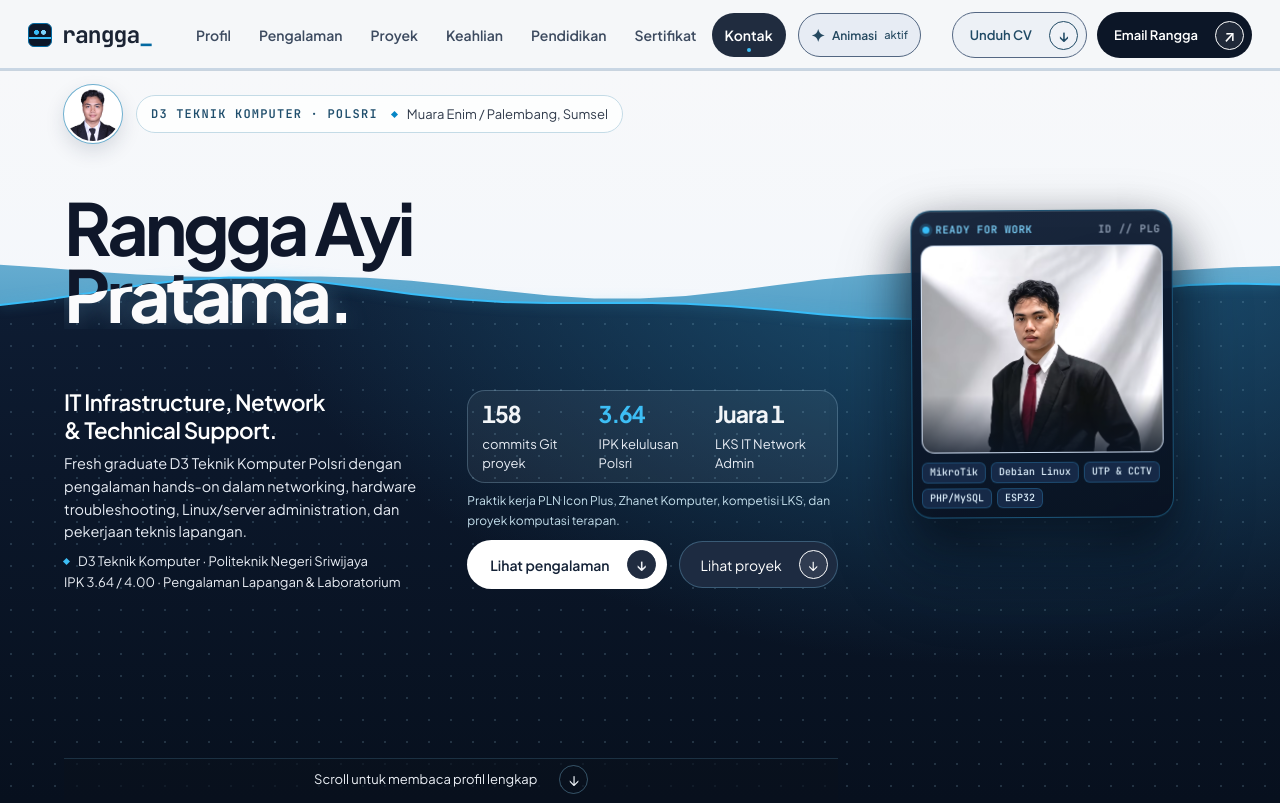
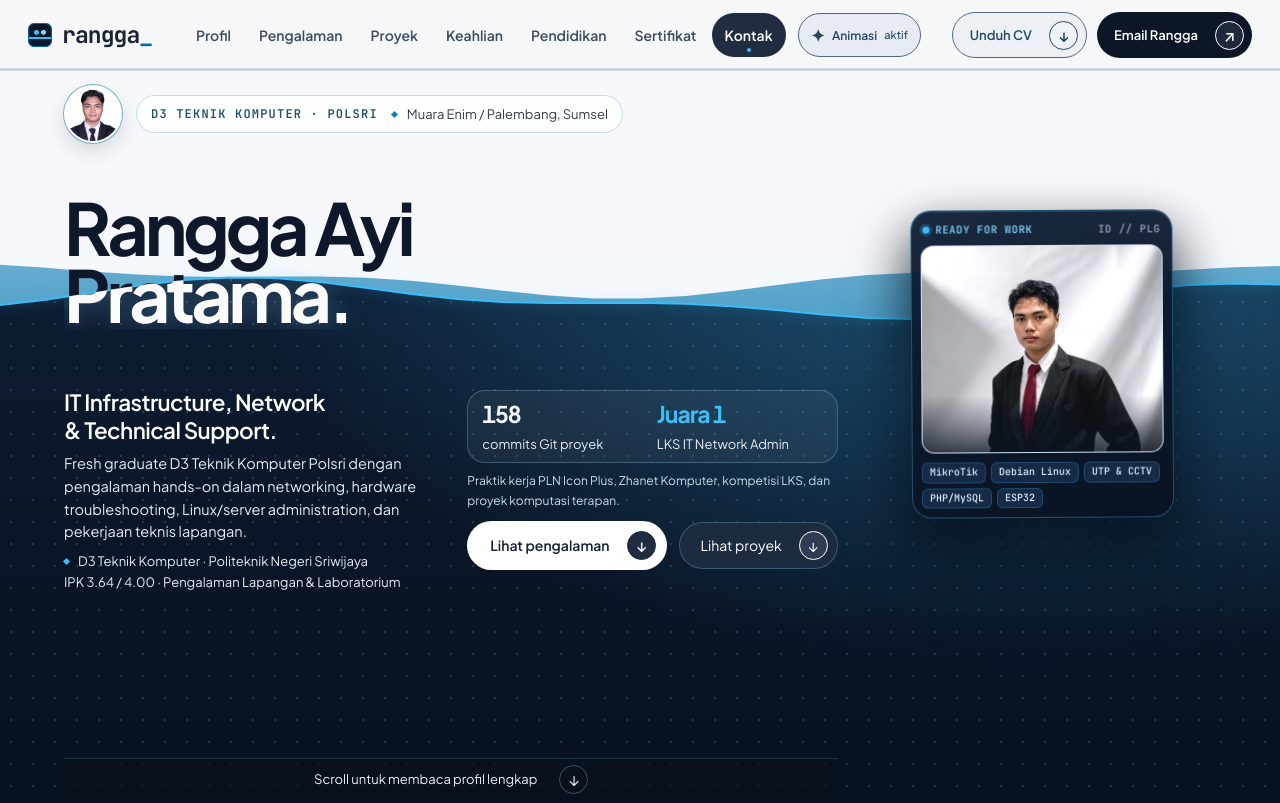
Before and after one commit to rangga-ayi/rangga-ayi.github.io, a plain HTML site: page index.html in a window 1280 px wide. Shown: the top 803 px of the page. Drawn offline with Linux system fonts and the light colour scheme; animation ran at ten frames a second.

```diff
--- a/index.html
+++ b/index.html
@@ -153,10 +153,6 @@
                   <div>
                     <b>158</b>
                     <span>commits Git proyek</span>
-                  </div>
-                  <div>
-                    <b>3.64</b>
-                    <span>IPK kelulusan Polsri</span>
                   </div>
                   <div>
                     <b>Juara 1</b>
```
Also changed, not shown: assets/profile/Rangga_Greet.avif (added), assets/profile/Rangga_Idle.avif (added).
